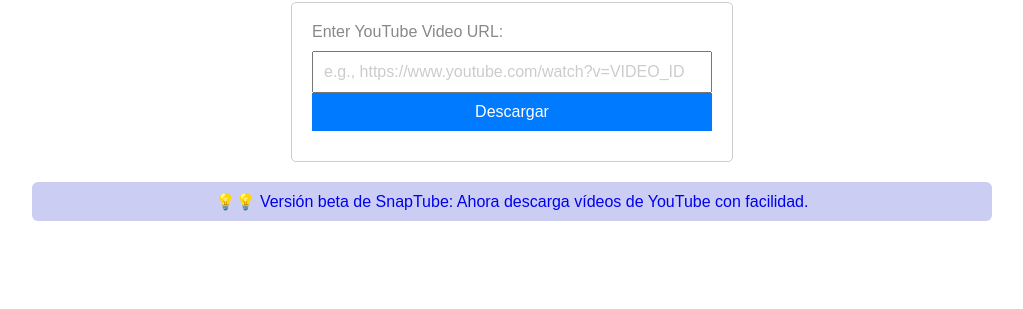
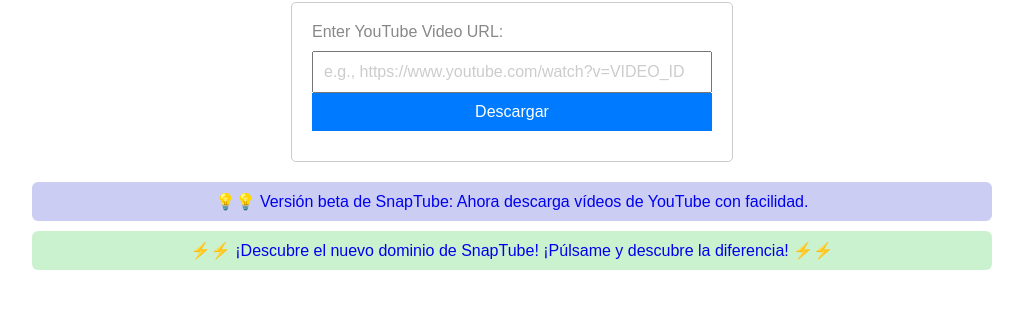
Before and after one commit to instak1ll/mp4-link-downloader, a website: page public/index.html in a window 1280 px wide. Shown: the part 133-442 px from the top of the page, without its empty margins (128-1151 px from the left). Drawn offline with Linux system fonts and the light colour scheme.

Commit message:
domine-notific

```diff
--- a/public/index.html
+++ b/public/index.html
@@ -317,6 +317,11 @@
             padding: 10px;
             font-size: 16px;
         }
+
+        .grco {
+            background-color: #cbf2ce;
+            border-color: #cbf2d0;
+        }
     </style>
 </head>
 
@@ -376,6 +381,11 @@
                 💡💡 Versión beta de SnapTube: Ahora descarga vídeos de YouTube con facilidad.
             </a>
         </div>
+        <div class="alert alert-warning alert-gr grco" role="alert">
+            <a target="_blank" href="https://www.instatik.co/" style="text-decoration: none;">
+                ⚡⚡ ¡Descubre el nuevo dominio de SnapTube! ¡Púlsame y descubre la diferencia! ⚡⚡
+            </a>
+        </div>
 
         <script async
             src="https://pagead2.googlesyndication.com/pagead/js/adsbygoogle.js?client=ca-pub-1431012531703295"
```
